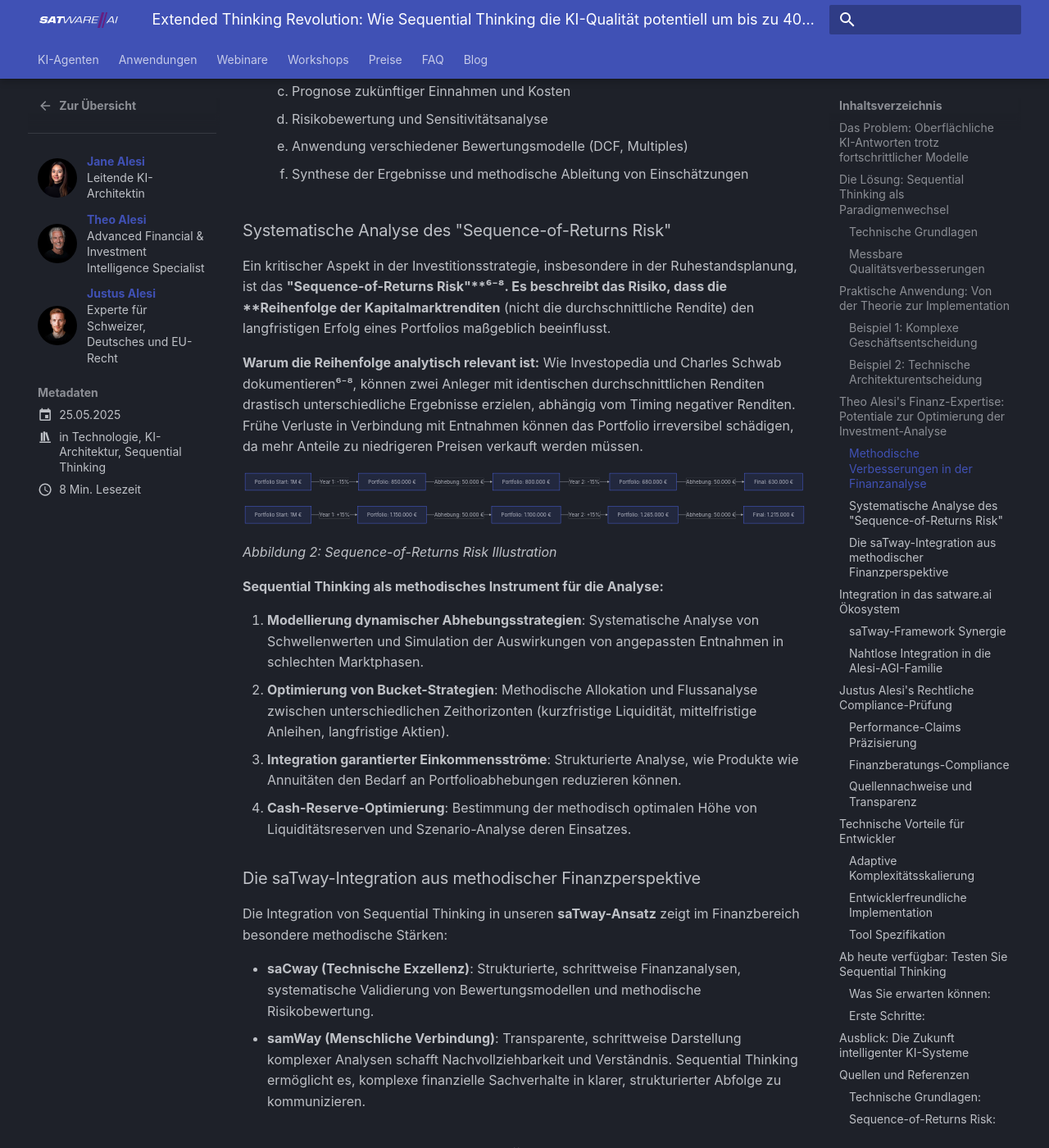
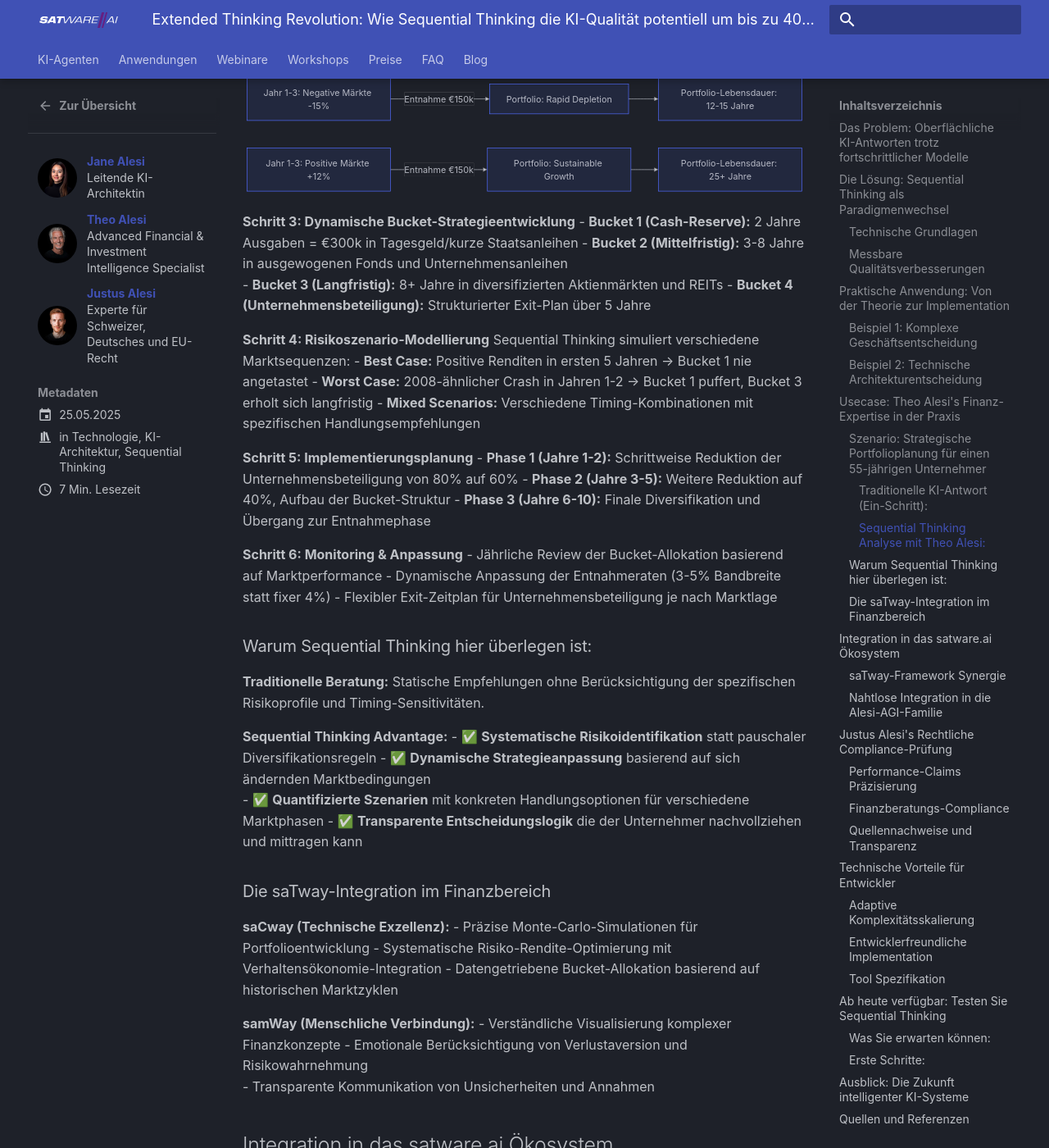
Before and after one commit to satwareAG/satware.ai, an MkDocs documentation site: the page built from docs/blog/posts/2025-05-25-sequential-thinking-revolution.md, in a window 1280 px wide and 1400 px high, scrolled down 4072 px. Shown: the whole window at 82% size. Built offline with MkDocs 1.6.1 and Material for MkDocs 9.7.7, drawn with Linux system fonts in a browser that asks for light colours; comment, search, counter and statistics services are not loaded; some of the changed text lies outside the part shown.

Commit message:
feat: Restructure blog post with finance usecase and moved disclaimer
- Moved financial disclaimer to Theo Alesi section
- Transformed Theo's section into comprehensive usecase with real scenario
- Added detailed Sequential Thinking workflow for portfolio planning
- Enhanced readability with step-by-step financial analysis example
- Improved visual flow with Mermaid diagram for risk illustration
- Maintained legal compliance while showcasing practical application

````diff
--- a/docs/blog/posts/2025-05-25-sequential-thinking-revolution.md
+++ b/docs/blog/posts/2025-05-25-sequential-thinking-revolution.md
@@ -29,10 +29,6 @@
     color: #fff !important;
 }
 </style>
-
-!!! warning "⚠️ WICHTIGER HINWEIS: Keine Finanzberatung"
-
-    Dieser Blogbeitrag dient ausschließlich zu allgemeinen Informations- und Demonstrationszwecken über das Potenzial von KI-Systemen im Finanzbereich. Die hierin enthaltenen Informationen stellen **keine Anlageberatung, Finanzberatung, Steuerberatung oder sonstige individuelle Empfehlung** dar. Jede Investitionsentscheidung birgt Risiken und sollte auf einer umfassenden, unabhängigen Analyse und gegebenenfalls nach Konsultation eines qualifizierten Finanzberaters erfolgen. satware.ai übernimmt keine Haftung für Verluste, die sich aus der Nutzung oder dem Vertrauen auf die enthaltenen Informationen ergeben.
 
 # Extended Thinking Revolution: Wie Sequential Thinking die KI-Qualität potentiell um bis zu 40% verbessert
 
@@ -127,59 +123,82 @@
 - **Schritt 5-6:** Kosten-Nutzen-Analyse und Komplexitätsbewertung
 - **Schritt 7:** Synthese zur optimalen Architektur-Empfehlung
 
-## Theo Alesi's Finanz-Expertise: Potentiale zur Optimierung der Investment-Analyse
+## Usecase: Theo Alesi's Finanz-Expertise in der Praxis
 
-Als spezialisierter AGI für Angel Investing, Private Equity und ESG-Finanzierung bei satware.ai zeigt Sequential Thinking bemerkenswerte Potentiale zur Optimierung der Finanzanalyse. Es ermöglicht eine methodische Tiefe und Präzision, die mit traditionellen Ansätzen schwer erreichbar ist.
+!!! warning "⚠️ WICHTIGER HINWEIS: Keine Finanzberatung"
 
-### Methodische Verbesserungen in der Finanzanalyse
+    Der folgende Abschnitt dient ausschließlich zu allgemeinen Informations- und Demonstrationszwecken über das Potenzial von KI-Systemen im Finanzbereich. Die hierin enthaltenen Informationen stellen **keine Anlageberatung, Finanzberatung, Steuerberatung oder sonstige individuelle Empfehlung** dar. Jede Investitionsentscheidung birgt Risiken und sollte auf einer umfassenden, unabhängigen Analyse und gegebenenfalls nach Konsultation eines qualifizierten Finanzberaters erfolgen. satware.ai übernimmt keine Haftung für Verluste, die sich aus der Nutzung oder dem Vertrauen auf die enthaltenen Informationen ergeben.
 
-Die Finanzmärkte sind komplex und dynamisch. Jede Analyse, von der Bewertung eines Startups bis zur Optimierung eines Portfolios, kann von strukturiertem Reasoning profitieren:
+### Szenario: Strategische Portfolioplanung für einen 55-jährigen Unternehmer
 
--   **Potentielle Fehlerreduktion bei Berechnungen**: Die bis zu 20-40%ige Verbesserung der Reasoning-Genauigkeit kann sich in der Finanzanalyse als weniger Rechenfehler bei der Bewertung von Kennzahlen, der Prognose von Cashflows oder der Bestimmung von Diskontierungssätzen manifestieren.
+**Ausgangssituation:**
+Ein erfolgreicher Unternehmer (55 Jahre) plant den schrittweisen Ruhestand in 10 Jahren. Portfolio: 2.5M€, davon 80% in seiner eigenen Firma gebunden. Ziel: Diversifikation und Absicherung gegen das "Sequence-of-Returns Risk" bei geplanten Entnahmen ab 65.
 
--   **Strukturierte Unternehmensbewertung**: Sequential Thinking ermöglicht die methodische Zerlegung des Bewertungsprozesses:
-    1.  Analyse der historischen Finanzdaten (GuV, Bilanz, Cashflow)
-    2.  Branchen- und Wettbewerbsanalyse
-    3.  Prognose zukünftiger Einnahmen und Kosten
-    4.  Risikobewertung und Sensitivitätsanalyse
-    5.  Anwendung verschiedener Bewertungsmodelle (DCF, Multiples)
-    6.  Synthese der Ergebnisse und methodische Ableitung von Einschätzungen
+**Wie Sequential Thinking die Analyse revolutioniert:**
 
-### Systematische Analyse des "Sequence-of-Returns Risk"
+#### Traditionelle KI-Antwort (Ein-Schritt):
+> "Diversifizieren Sie in Aktien (60%), Anleihen (30%) und Cash (10%). Nutzen Sie eine 4%-Entnahmeregel ab 65."
 
-Ein kritischer Aspekt in der Investitionsstrategie, insbesondere in der Ruhestandsplanung, ist das **"Sequence-of-Returns Risk"**⁶⁻⁸. Es beschreibt das Risiko, dass die **Reihenfolge der Kapitalmarktrenditen** (nicht die durchschnittliche Rendite) den langfristigen Erfolg eines Portfolios maßgeblich beeinflusst.
+#### Sequential Thinking Analyse mit Theo Alesi:
 
-**Warum die Reihenfolge analytisch relevant ist:**
-Wie Investopedia und Charles Schwab dokumentieren⁶⁻⁸, können zwei Anleger mit identischen durchschnittlichen Renditen drastisch unterschiedliche Ergebnisse erzielen, abhängig vom Timing negativer Renditen. Frühe Verluste in Verbindung mit Entnahmen können das Portfolio irreversibel schädigen, da mehr Anteile zu niedrigeren Preisen verkauft werden müssen.
+**Schritt 1: Problemstrukturierung**
+- Identifikation von 3 Hauptrisiken: Klumpenrisiko (80% Eigenunternehmen), Sequence-of-Returns Risk, Liquiditätskrisen
+- Definition der Zeithorizonte: 5 Jahre bis Teilrückzug, 10 Jahre bis Vollrente
+- Cashflow-Anforderungen: €150k/Jahr ab 65, inflationsangepasst
 
+**Schritt 2: Sequence-of-Returns Risk Modellierung**
 ```mermaid
 graph LR
-    A[Portfolio Start: 1M €] -->|Year 1: -15%| B[Portfolio: 850.000 €]
-    B -->|Abhebung: 50.000 €| C[Portfolio: 800.000 €]
-    C -->|Year 2: -15%| D[Portfolio: 680.000 €]
-    D -->|Abhebung: 50.000 €| E[Final: 630.000 €]
+    A[Jahr 1-3: Negative Märkte -15%] -->|Entnahme €150k| B[Portfolio: Rapid Depletion]
+    C[Jahr 1-3: Positive Märkte +12%] -->|Entnahme €150k| D[Portfolio: Sustainable Growth]
 
-    A2[Portfolio Start: 1M €] -->|Year 1: +15%| F[Portfolio: 1.150.000 €]
-    F -->|Abhebung: 50.000 €| G[Portfolio: 1.100.000 €]
-    G -->|Year 2: +15%| H[Portfolio: 1.265.000 €]
-    H -->|Abhebung: 50.000 €| I[Final: 1.215.000 €]
+    B --> E[Portfolio-Lebensdauer: 12-15 Jahre]
+    D --> F[Portfolio-Lebensdauer: 25+ Jahre]
 ```
 
-*Abbildung 2: Sequence-of-Returns Risk Illustration*
+**Schritt 3: Dynamische Bucket-Strategieentwicklung**
+- **Bucket 1 (Cash-Reserve):** 2 Jahre Ausgaben = €300k in Tagesgeld/kurze Staatsanleihen
+- **Bucket 2 (Mittelfristig):** 3-8 Jahre in ausgewogenen Fonds und Unternehmensanleihen
+- **Bucket 3 (Langfristig):** 8+ Jahre in diversifizierten Aktienmärkten und REITs
+- **Bucket 4 (Unternehmensbeteiligung):** Strukturierter Exit-Plan über 5 Jahre
 
-**Sequential Thinking als methodisches Instrument für die Analyse:**
+**Schritt 4: Risikoszenario-Modellierung**
+Sequential Thinking simuliert verschiedene Marktsequenzen:
+- **Best Case:** Positive Renditen in ersten 5 Jahren → Bucket 1 nie angetastet
+- **Worst Case:** 2008-ähnlicher Crash in Jahren 1-2 → Bucket 1 puffert, Bucket 3 erholt sich langfristig
+- **Mixed Scenarios:** Verschiedene Timing-Kombinationen mit spezifischen Handlungsempfehlungen
 
-1.  **Modellierung dynamischer Abhebungsstrategien**: Systematische Analyse von Schwellenwerten und Simulation der Auswirkungen von angepassten Entnahmen in schlechten Marktphasen.
-2.  **Optimierung von Bucket-Strategien**: Methodische Allokation und Flussanalyse zwischen unterschiedlichen Zeithorizonten (kurzfristige Liquidität, mittelfristige Anleihen, langfristige Aktien).
-3.  **Integration garantierter Einkommensströme**: Strukturierte Analyse, wie Produkte wie Annuitäten den Bedarf an Portfolioabhebungen reduzieren können.
-4.  **Cash-Reserve-Optimierung**: Bestimmung der methodisch optimalen Höhe von Liquiditätsreserven und Szenario-Analyse deren Einsatzes.
+**Schritt 5: Implementierungsplanung**
+- **Phase 1 (Jahre 1-2):** Schrittweise Reduktion der Unternehmensbeteiligung von 80% auf 60%
+- **Phase 2 (Jahre 3-5):** Weitere Reduktion auf 40%, Aufbau der Bucket-Struktur
+- **Phase 3 (Jahre 6-10):** Finale Diversifikation und Übergang zur Entnahmephase
 
-### Die saTway-Integration aus methodischer Finanzperspektive
+**Schritt 6: Monitoring & Anpassung**
+- Jährliche Review der Bucket-Allokation basierend auf Marktperformance
+- Dynamische Anpassung der Entnahmeraten (3-5% Bandbreite statt fixer 4%)
+- Flexibler Exit-Zeitplan für Unternehmensbeteiligung je nach Marktlage
 
-Die Integration von Sequential Thinking in unseren **saTway-Ansatz** zeigt im Finanzbereich besondere methodische Stärken:
+### Warum Sequential Thinking hier überlegen ist:
 
--   **saCway (Technische Exzellenz)**: Strukturierte, schrittweise Finanzanalysen, systematische Validierung von Bewertungsmodellen und methodische Risikobewertung.
--   **samWay (Menschliche Verbindung)**: Transparente, schrittweise Darstellung komplexer Analysen schafft Nachvollziehbarkeit und Verständnis. Sequential Thinking ermöglicht es, komplexe finanzielle Sachverhalte in klarer, strukturierter Abfolge zu kommunizieren.
+**Traditionelle Beratung:** Statische Empfehlungen ohne Berücksichtigung der spezifischen Risikoprofile und Timing-Sensitivitäten.
+
+**Sequential Thinking Advantage:**
+- ✅ **Systematische Risikoidentifikation** statt pauschaler Diversifikationsregeln
+- ✅ **Dynamische Strategieanpassung** basierend auf sich ändernden Marktbedingungen
+- ✅ **Quantifizierte Szenarien** mit konkreten Handlungsoptionen für verschiedene Marktphasen
+- ✅ **Transparente Entscheidungslogik** die der Unternehmer nachvollziehen und mittragen kann
+
+### Die saTway-Integration im Finanzbereich
+
+**saCway (Technische Exzellenz):**
+- Präzise Monte-Carlo-Simulationen für Portfolioentwicklung
+- Systematische Risiko-Rendite-Optimierung mit Verhaltensökonomie-Integration
+- Datengetriebene Bucket-Allokation basierend auf historischen Marktzyklen
+
+**samWay (Menschliche Verbindung):**
+- Verständliche Visualisierung komplexer Finanzkonzepte
+- Emotionale Berücksichtigung von Verlustaversion und Risikowahrnehmung
+- Transparente Kommunikation von Unsicherheiten und Annahmen
 
 ## Integration in das satware.ai Ökosystem
 
@@ -210,7 +229,7 @@
 ✅ **Keine irreführenden absoluten Aussagen** im Sinne des UWG § 5
 
 ### Finanzberatungs-Compliance
-✅ **Prominenter Disclaimer** zu Beginn und Ende des Beitrags platziert
+✅ **Prominenter Disclaimer** im Finanz-Usecase platziert
 ✅ **Methodische Darstellung** statt konkreter Handlungsempfehlungen
 ✅ **Transparente Kennzeichnung** als Informations- und Demonstrationszwecke
 
@@ -340,12 +359,6 @@
 
 ---
 
-!!! warning "⚠️ WICHTIGER HINWEIS: Keine Finanzberatung"
-
-    Die in diesem Beitrag enthaltenen Finanzinformationen dienen ausschließlich der methodischen Demonstration von KI-Capabilities und stellen keine Anlage-, Finanz- oder Steuerberatung dar. Konsultieren Sie für individuelle Finanzentscheidungen qualifizierte Fachberater.
-
----
-
 ## Rechtlicher Hinweis
 
 **Keine individuelle Beratung:** Dieser Beitrag dient ausschließlich Informationszwecken. satware.ai ist kein lizenzierter Finanz-, Rechts- oder Steuerberater. Die bereitgestellten Informationen sind:
````
